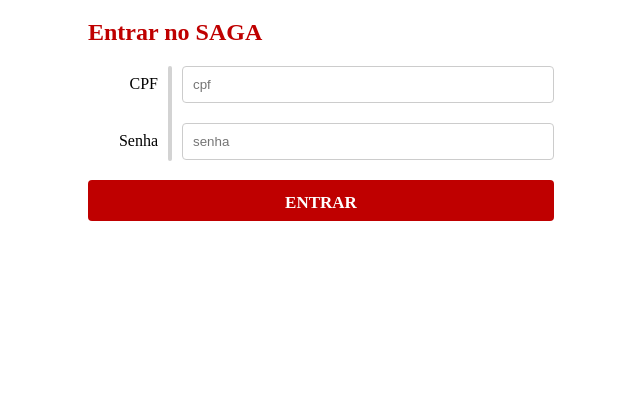
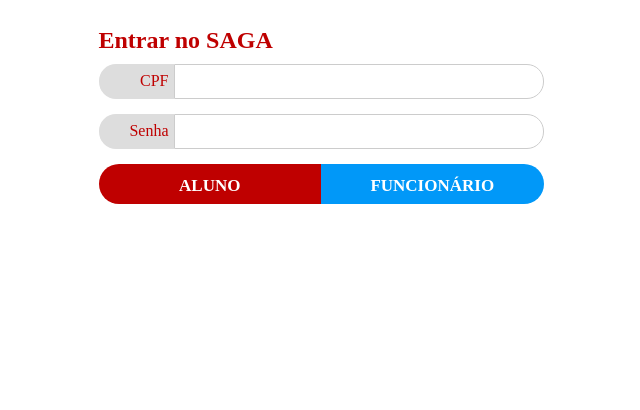
Before and after one commit to Projeto-Saga/SAGA, a PHP site: page / in a window 1280 px wide. Shown: the part 390-800 px from the top of the page, without its empty margins (319-959 px from the left). Run offline with PHP 8.4, Linux system fonts and the light colour scheme.

Commit message:
Alteração da Tela de Login - 23/03/24 11:20

```diff
--- a/css/styles.css
+++ b/css/styles.css
@@ -45,27 +45,65 @@ label
     top:0; bottom:0;
     font-family:"Bahnschrift";
 }
+.mainlabl
+{
+    height:35px;
+    width:70px;
+    display:flex;
+    flex-direction:column;
+    justify-content:center;
+    text-align:right;
+    background:#ddd;
+    color:var(--red-dark);
+    padding-right:5px;
+    border-radius:17px 0 0 17px;
+}
 .maininpt
 {
     width:350px;
-    padding:10px;
-    border-radius:4px;
+    padding:9px;
+    border-radius:0 17px 17px 0;
     border:1px solid #ccc;
-    margin:0 0 20px 10px;
     transition:all 0.3s ease;
 }
 .maininpt:focus
 {
-    box-shadow:0 0 5px 1px var(--red-dark)
+    /* box-shadow:0 0 5px 1px var(--red-dark) */
+    background-color:#eee;
+}
+.lognarea
+{
+    margin-top:15px;
+    width:100%;
+}
+.mainbutn:nth-child(1)
+{
+    background:var(--red-dark);
+    border-radius:20px 0 0 20px;
+}
+.mainbutn:nth-child(1):hover
+{
+    color:var(--red-dark);
+}
+.mainbutn:nth-child(2)
+{
+    background:var(--blue-base);
+    border-radius:0 20px 20px 0;
+}
+.mainbutn:nth-child(2):hover
+{
+    color:var(--blue-base);
+}
+.mainbutn
+{
+    width:50%;
 }
 .mainbutn, .demibutn
 {
-    background:var(--red-dark);
     color:white;
-    height:41px;
-    padding:11px 0 6px 0;
+    height:40px;
+    padding:10px 0 6px 0;
     border:none;
-    border-radius:4px;
     font-family:"Bahnschrift";
     font-weight:bold;
     font-size:17px;
@@ -75,17 +113,6 @@ label
 {
     cursor:pointer;
     background:#ddd;
-    color:var(--red-dark)
-}
-.labltext
-{
-    height:37px;
-    width:70px;
-    margin:0 10px 20px 0;
-    display:flex;
-    flex-direction:column;
-    justify-content:center;
-    text-align:right;
 }
 
 /* barra superior */
@@ -338,13 +365,13 @@ label
 }
 
 /* miscelâneo */
-.vertline
+/* .vertline
 {
     height:95px;
-    width:4px;
-    border-radius:2px;
+    width:2px;
+    border-radius:1px;
     background:lightgray;
-}
+} */
 .rowalign, .clmalign
 {
     display:flex;
@@ -367,6 +394,10 @@ label
     visibility:hidden;
     position:fixed;
     opacity:0;
+}
+.grid-g15
+{
+    gap:15px;
 }
 #left-profile
 {
@@ -420,7 +451,8 @@ label
 
 h2
 {
-    color:var(--red-dark)
+    color:var(--red-dark);
+    margin:10px 0 10px 0;
 }
 img
 {
--- a/html/head.php
+++ b/html/head.php
@@ -18,8 +18,8 @@
 <script src="https://ajax.googleapis.com/ajax/libs/jquery/3.5.1/jquery.min.js"></script>
 
 <?php
-/* WAMP --> */ $conn = mysqli_connect('localhost', 'root', '', 'saga_db');
-// /* USBW --> */ $conn = mysqli_connect('localhost', 'root', 'usbw', 'saga_db');
+// /* WAMP --> */ $conn = mysqli_connect('localhost', 'root', '', 'saga_db');
+/* USBW --> */ $conn = mysqli_connect('localhost', 'root', 'usbw', 'saga_db');
 
 session_start();
 
--- a/index.php
+++ b/index.php
@@ -7,7 +7,7 @@
     <?php
         if (isset($_SESSION['ativ']))
         {
-            header('location:lobby');
+            header('location:lobby.php');
         }
         else
         {
@@ -23,7 +23,7 @@
                 {
                     $_SESSION['ativ'] = $cpf_;
 
-                    header('location:lobby');
+                    header('location:lobby.php');
                 }
                 else
                 {
@@ -34,19 +34,18 @@
 
             <div class="clmalign mainform">
                 <form class="clmalign fanimate" action="" method="POST">
-                    <div class="rowalign"><img class="mainlogo" src="img/logo-n-colors.png"></div>
+                    <div class="rowalign"><img class="mainlogo" src="img/logos/logo-n-colors.png"></div>
 
                     <h2>Entrar no SAGA</h2>
 
                     <div class="rowalign">
-                        <div class="clmalign">
-                            <label class="labltext">CPF</label>
-                            <label class="labltext">Senha</label>
+                        <div class="clmalign grid-g15">
+                            <label class="mainlabl">CPF</label>
+                            <label class="mainlabl">Senha</label>
                         </div>
-                        <div class="vertline"></div>
-                        <div class="clmalign">
-                            <input name="cpf_" class="maininpt" type="text"     placeholder="cpf"   oninput="mask(this, 'cpf_');" required>
-                            <input name="pass" class="maininpt" type="password" placeholder="senha" required>
+                        <div class="clmalign grid-g15">
+                            <input name="cpf_" class="maininpt" type="text" oninput="mask(this, 'cpf_')" required maxlength="14">
+                            <input name="pass" class="maininpt" type="password" required>
                         </div>
                     </div>
                     <?php
@@ -55,7 +54,10 @@
                     echo "<p class=\"retmsge1\">$rslt</p>";
                     }
                     ?>
-                    <input class="mainbutn" type="submit" value="ENTRAR">
+                    <div class="rowalign lognarea">
+                        <input class="mainbutn" type="submit" value="ALUNO">
+                        <input class="mainbutn" type="submit" value="FUNCIONÁRIO">
+                    </div>
                 </form>
             </div>
         <?php
--- a/lobby.php
+++ b/lobby.php
@@ -76,8 +76,6 @@
                 </div>
             </div>
 
-            <!-- -->
-
             <!--<div class="box" style="margin-top:15px; width:auto;">
                 <div class="rowalign">
                     <div class="clmalign">
```
Also changed, not shown: html/base.php (+9 -9 lines).
